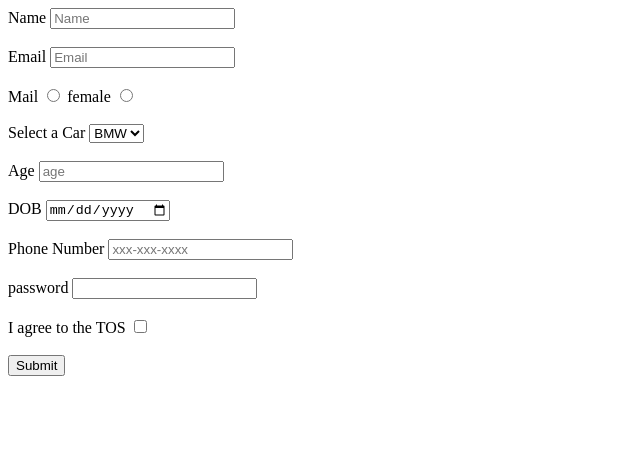
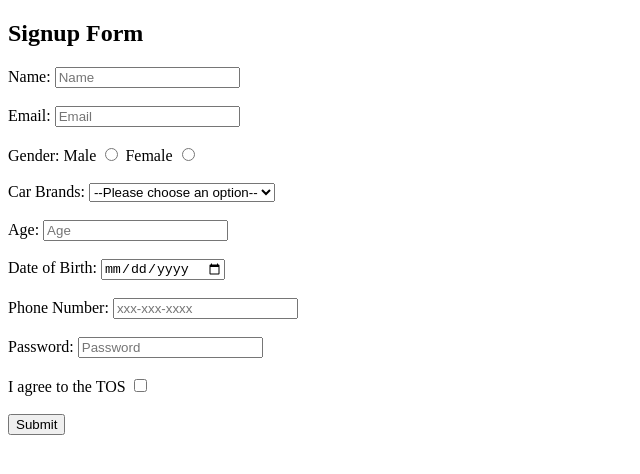
Before and after one commit to acciojob/signup-form-car-pawanprajapati01, a website: page main.html in a window 1280 px wide. Shown: the whole page, without its empty margins (0-640 px from the left). Drawn offline with Linux system fonts and the light colour scheme.

Commit message:
created a submission

```diff
--- a/main.html
+++ b/main.html
@@ -3,50 +3,73 @@
 <head>
     <meta charset="UTF-8">
     <meta name="viewport" content="width=device-width, initial-scale=1.0">
-    <title>Document</title>
+    <title>Signup Form</title>
 </head>
 <body>
+
+    <h2>Signup Form</h2>
+
     <form method="post">
 
-        <label for="Name">Name</label>
-        <input type="text" id="Name" placeholder="Name"required>
+        <!-- Name -->
+        <label for="name">Name:</label>
+        <input type="text" id="name" placeholder="Name" required>
         <br><br>
 
-         <label for="Email">Email</label>
-        <input type="text" id="Email" placeholder="Email"required >
+        <!-- Email -->
+        <label for="email">Email:</label>
+        <input type="email" id="email" placeholder="Email" required>
         <br><br>
 
-         <label for="gender_m">Mail</label>
+        <!-- Gender -->
+        <label>Gender:</label>
+        <label for="gender_m">Male</label>
         <input type="radio" id="gender_m" name="gender" required>
-         <label for="gender_f">female</label>
+
+        <label for="gender_f">Female</label>
         <input type="radio" id="gender_f" name="gender" required>
         <br><br>
 
-        <label for="Cars">Select a Car</label>
-        <select placeholder="please choice any option" name="" id="car">
-                <option value="">BMW</option>
-                 <option value="">AUDI</option>
-                  <option value="">TATA</option>
+        <!-- Car Brands -->
+        <label for="cars">Car Brands:</label>
+        <select id="cars" required>
+            <option value="">--Please choose an option--</option>
+            <option value="bmw">BMW</option>
+            <option value="audi">Audi</option>
+            <option value="mercedes">Mercedes</option>
+            <option value="toyota">Toyota</option>
         </select>
         <br><br>
-        <label for="Age">Age</label>
-        <input type="Number" placeholder="age" id="age" required>
+
+        <!-- Age -->
+        <label for="age">Age:</label>
+        <input type="number" id="age" placeholder="Age" required>
         <br><br>
-        <label for="DOB">DOB</label>
+
+        <!-- DOB -->
+        <label for="dob">Date of Birth:</label>
         <input type="date" id="dob" required>
         <br><br>
-        <label for="tel"> Phone Number</label>
-        <input type="tel" placeholder="xxx-xxx-xxxx" id="tel" required >
-        <br><br>
-        <label for="password">password</label>
-        <input type="password" placeholder="" id="password" required >
-        <br><br>
-        <label for="TOS">I agree to the TOS</label>
-        <input type="checkbox" id="TOS">
-        <br><br>
-        <button type="submit">Submit</button>
+
+        <!-- Phone Number -->
+        <label for="tel">Phone Number:</label>
+        <input type="tel" id="tel" placeholder="xxx-xxx-xxxx">
         <br><br>
 
+        <!-- Password -->
+        <label for="password">Password:</label>
+        <input type="password" id="password" placeholder="Password" required>
+        <br><br>
+
+        <!-- TOS -->
+        <label for="tos">I agree to the TOS</label>
+        <input type="checkbox" id="tos" required>
+        <br><br>
+
+        <!-- Submit Button -->
+        <button type="submit">Submit</button>
+
     </form>
+
 </body>
 </html>
```
